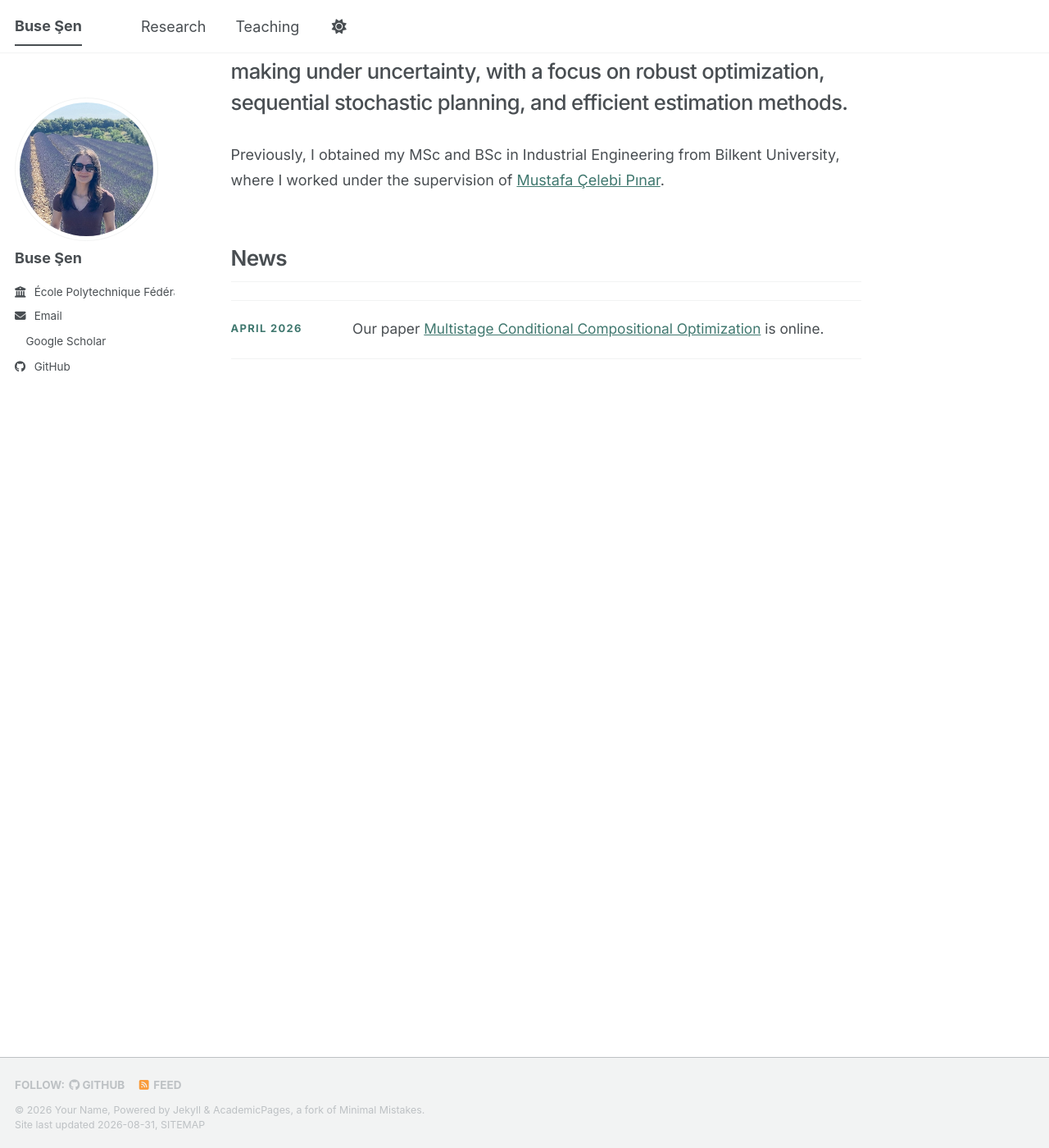
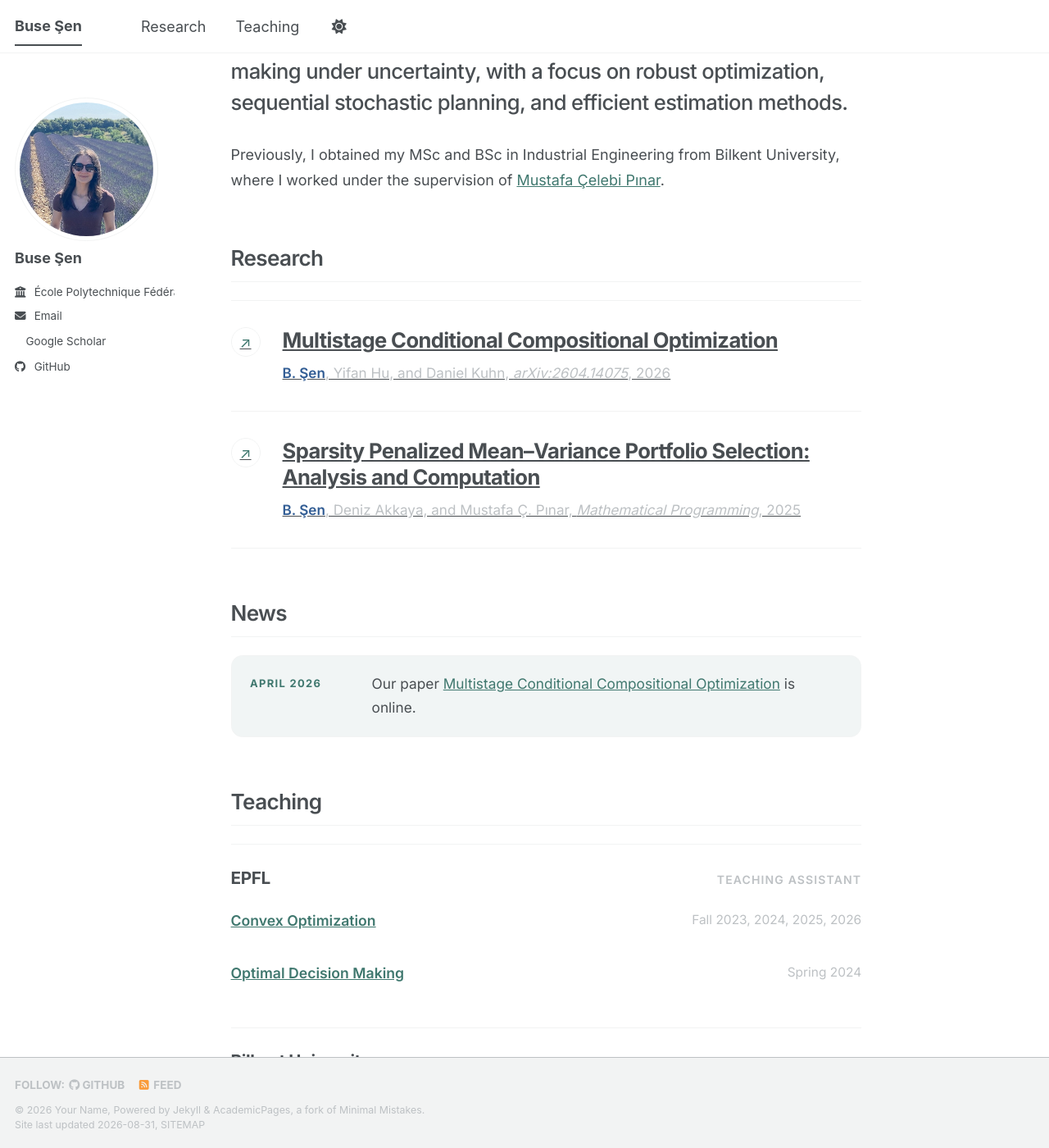
Before and after one commit to busesen/busesen.github.io, a Jekyll site: the page built from _pages/about.md, in a window 1280 px wide and 1400 px high, scrolled down 282 px. Shown: the whole window at 82% size. Built offline with Jekyll 4.4.1, drawn with Linux system fonts in a browser that asks for light colours; a style sheet for code colours, icons or effects is not loaded; some of the changed text lies outside the part shown.

Commit message:
Combine homepage research news and teaching

```diff
--- a/_data/navigation.yml
+++ b/_data/navigation.yml
@@ -9,10 +9,10 @@
 
 main:
   - title: "Research"
-    url: /research/
+    url: /#research
 
   - title: "Teaching"
-    url: /teaching/
+    url: /#teaching
 
 
   #- title: "CV"
--- a/_pages/about.md
+++ b/_pages/about.md
@@ -14,11 +14,74 @@ Hi! I am a PhD candidate in the [Risk Analytics and Optimization Lab](https://ww
 
 Previously, I obtained my MSc and BSc in Industrial Engineering from Bilkent University, where I worked under the supervision of [Mustafa Çelebi Pınar](https://www.ie.bilkent.edu.tr/~mustafap/).
 
-## News
+<section id="research" class="home-section research-section" aria-labelledby="research-heading">
+  <h2 id="research-heading">Research</h2>
 
-<div class="news-list">
-  <div class="news-item">
-    <span class="news-date">April 2026</span>
-    <p>Our paper <a href="https://arxiv.org/abs/2604.14075">Multistage Conditional Compositional Optimization</a> is online.</p>
+  {% assign publications = site.publications | sort: "date" | reverse %}
+  <div class="research-list">
+    {% for post in publications %}
+      {% assign publication_url = post.link | default: post.url %}
+      <article class="research-item">
+        <a class="research-link" href="{{ publication_url }}">
+          <span class="research-arrow" aria-hidden="true">&#8599;</span>
+          <span class="research-content">
+            <span class="research-title">{{ post.title }}</span>
+            <span class="research-meta">
+              {{ post.authors }}, <em>{{ post.venue }}</em>, {{ post.date | date: "%Y" }}
+            </span>
+          </span>
+        </a>
+      </article>
+    {% endfor %}
   </div>
-</div>
+</section>
+
+<section id="news" class="home-section news-section" aria-labelledby="news-heading">
+  <h2 id="news-heading">News</h2>
+
+  <div class="news-panel">
+    <div class="news-list">
+      <div class="news-item">
+        <span class="news-date">April 2026</span>
+        <p>Our paper <a href="https://arxiv.org/abs/2604.14075">Multistage Conditional Compositional Optimization</a> is online.</p>
+      </div>
+    </div>
+  </div>
+</section>
+
+<section id="teaching" class="home-section teaching-section" aria-labelledby="teaching-heading">
+  <h2 id="teaching-heading">Teaching</h2>
+
+  <div class="teaching-group">
+    <div class="teaching-group__header">
+      <h3>EPFL</h3>
+      <span>Teaching Assistant</span>
+    </div>
+    <ul class="course-list">
+      <li class="course-item">
+        <a class="course-name" href="https://edu.epfl.ch/coursebook/en/convex-optimization-MGT-418">Convex Optimization</a>
+        <span class="course-term">Fall 2023, 2024, 2025, 2026</span>
+      </li>
+      <li class="course-item">
+        <a class="course-name" href="https://edu.epfl.ch/coursebook/en/optimal-decision-making-MGT-483">Optimal Decision Making</a>
+        <span class="course-term">Spring 2024</span>
+      </li>
+    </ul>
+  </div>
+
+  <div class="teaching-group">
+    <div class="teaching-group__header">
+      <h3>Bilkent University</h3>
+      <span>Teaching Assistant</span>
+    </div>
+    <ul class="course-list">
+      <li class="course-item">
+        <span class="course-name">Engineering Economic Analysis</span>
+        <span class="course-term">Fall and Spring 2022</span>
+      </li>
+      <li class="course-item">
+        <span class="course-name">Modelling and Methods in Optimization</span>
+      </li>
+    </ul>
+  </div>
+</section>
--- a/assets/css/main.scss
+++ b/assets/css/main.scss
@@ -39,6 +39,11 @@
 ;
 
 /* Site typography and color */
+html {
+  scroll-behavior: smooth;
+  scroll-padding-top: 6rem;
+}
+
 body {
   font-family: "Inter", -apple-system, BlinkMacSystemFont, "Segoe UI", sans-serif;
 }
@@ -113,8 +118,19 @@ a:focus {
   letter-spacing: -0.025em;
 }
 
+.home-section {
+  scroll-margin-top: 6rem;
+}
+
 .news-list {
-  border-top: 1px solid var(--global-border-color);
+  margin: 0;
+}
+
+.news-panel {
+  padding: 0 1.25rem;
+  border: 1px solid var(--global-border-color);
+  border-radius: 0.75rem;
+  background: rgba(64, 120, 111, 0.07);
 }
 
 .news-item {
@@ -122,7 +138,6 @@ a:focus {
   grid-template-columns: 7rem minmax(0, 1fr);
   gap: 1.25rem;
   padding: 1.15rem 0;
-  border-bottom: 1px solid var(--global-border-color);
 }
 
 .news-date {
@@ -138,16 +153,6 @@ a:focus {
   margin: 0;
   font-size: 0.96rem;
   line-height: 1.65;
-}
-
-/* Research page */
-.research-page .page__title {
-  margin: 0 0 2.5rem;
-  font-family: "Inter", sans-serif;
-  font-size: clamp(2.4rem, 4.5vw, 3.6rem);
-  font-weight: 700;
-  line-height: 1;
-  letter-spacing: -0.045em;
 }
 
 .research-list {
@@ -221,6 +226,71 @@ a:focus {
   transform: translate(2px, -2px);
 }
 
+/* Teaching */
+.teaching-group {
+  padding: 1.6rem 0 0.35rem;
+  border-top: 1px solid var(--global-border-color);
+}
+
+.teaching-group + .teaching-group {
+  margin-top: 1.25rem;
+}
+
+.teaching-group__header {
+  display: flex;
+  align-items: baseline;
+  justify-content: space-between;
+  gap: 1rem;
+  margin-bottom: 0.65rem;
+}
+
+.teaching-group__header h3 {
+  margin: 0;
+  font-size: 1.15rem;
+  font-weight: 650;
+  letter-spacing: -0.02em;
+}
+
+.teaching-group__header span {
+  color: var(--global-text-color-light);
+  font-size: 0.78rem;
+  font-weight: 600;
+  letter-spacing: 0.08em;
+  text-transform: uppercase;
+}
+
+.course-list {
+  margin: 0;
+  padding: 0;
+  list-style: none;
+}
+
+.course-item {
+  display: grid;
+  grid-template-columns: minmax(0, 1fr) auto;
+  gap: 1.5rem;
+  padding: 0.8rem 0;
+}
+
+.course-name {
+  font-size: 0.98rem;
+  font-weight: 550;
+  line-height: 1.5;
+}
+
+.course-term {
+  color: var(--global-text-color-light);
+  font-size: 0.86rem;
+  line-height: 1.6;
+  text-align: right;
+}
+
+@media (prefers-reduced-motion: reduce) {
+  html {
+    scroll-behavior: auto;
+  }
+}
+
 @media (max-width: 600px) {
   .about-page .page__title {
     font-size: 3rem;
@@ -231,10 +301,32 @@ a:focus {
     gap: 0.35rem;
   }
 
+  .news-panel {
+    padding: 0 1rem;
+  }
+
   .research-link,
   .research-link:visited {
     grid-template-columns: 2.25rem minmax(0, 1fr);
     gap: 0.8rem;
     padding: 1.4rem 0;
   }
+
+  .teaching-group__header {
+    display: block;
+  }
+
+  .teaching-group__header span {
+    display: block;
+    margin-top: 0.35rem;
+  }
+
+  .course-item {
+    grid-template-columns: 1fr;
+    gap: 0.2rem;
+  }
+
+  .course-term {
+    text-align: left;
+  }
 }
```
Also changed, not shown: _pages/publications.html (+1 -26 lines), _pages/teaching.html (+1 -9 lines).
